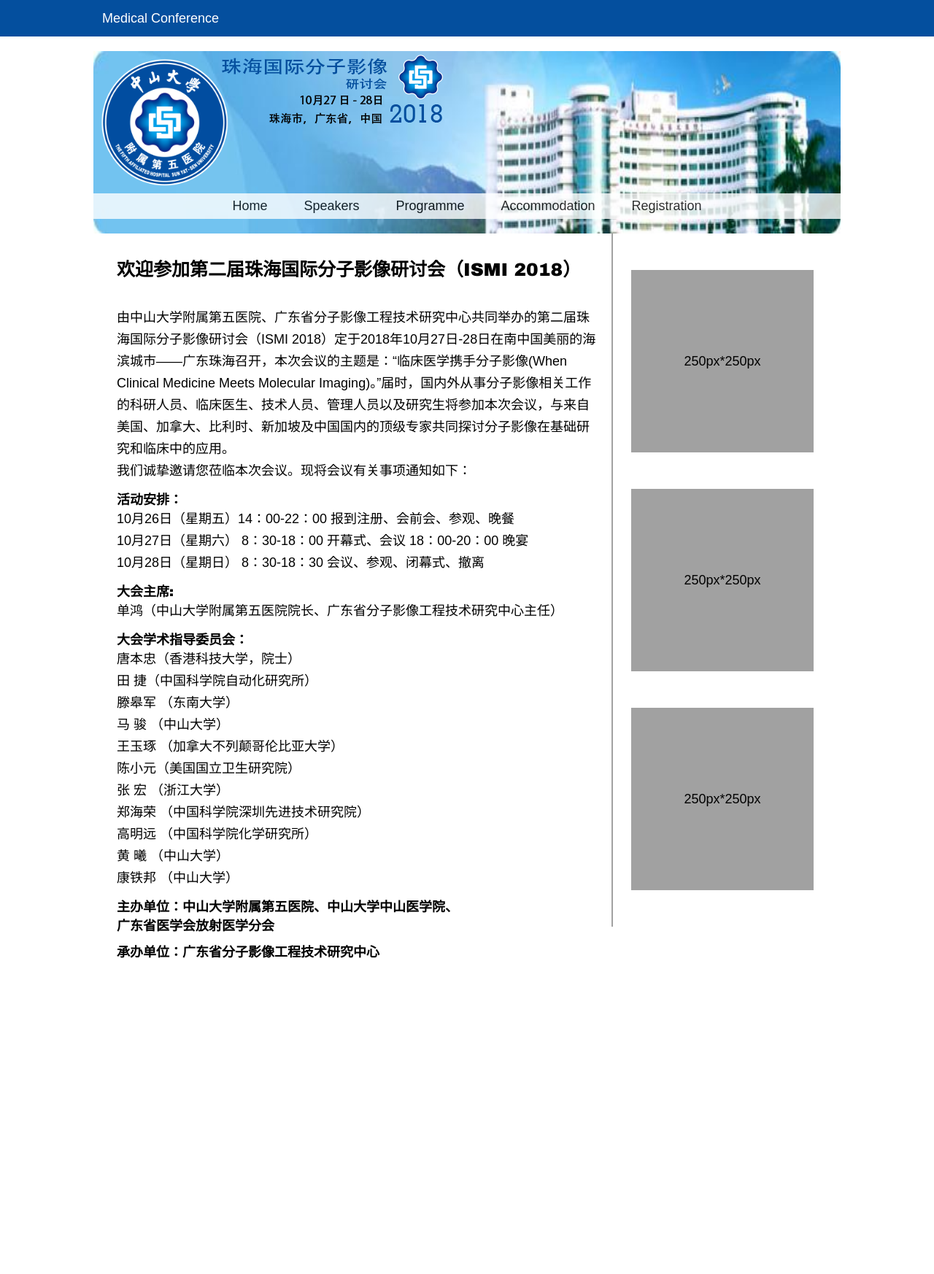
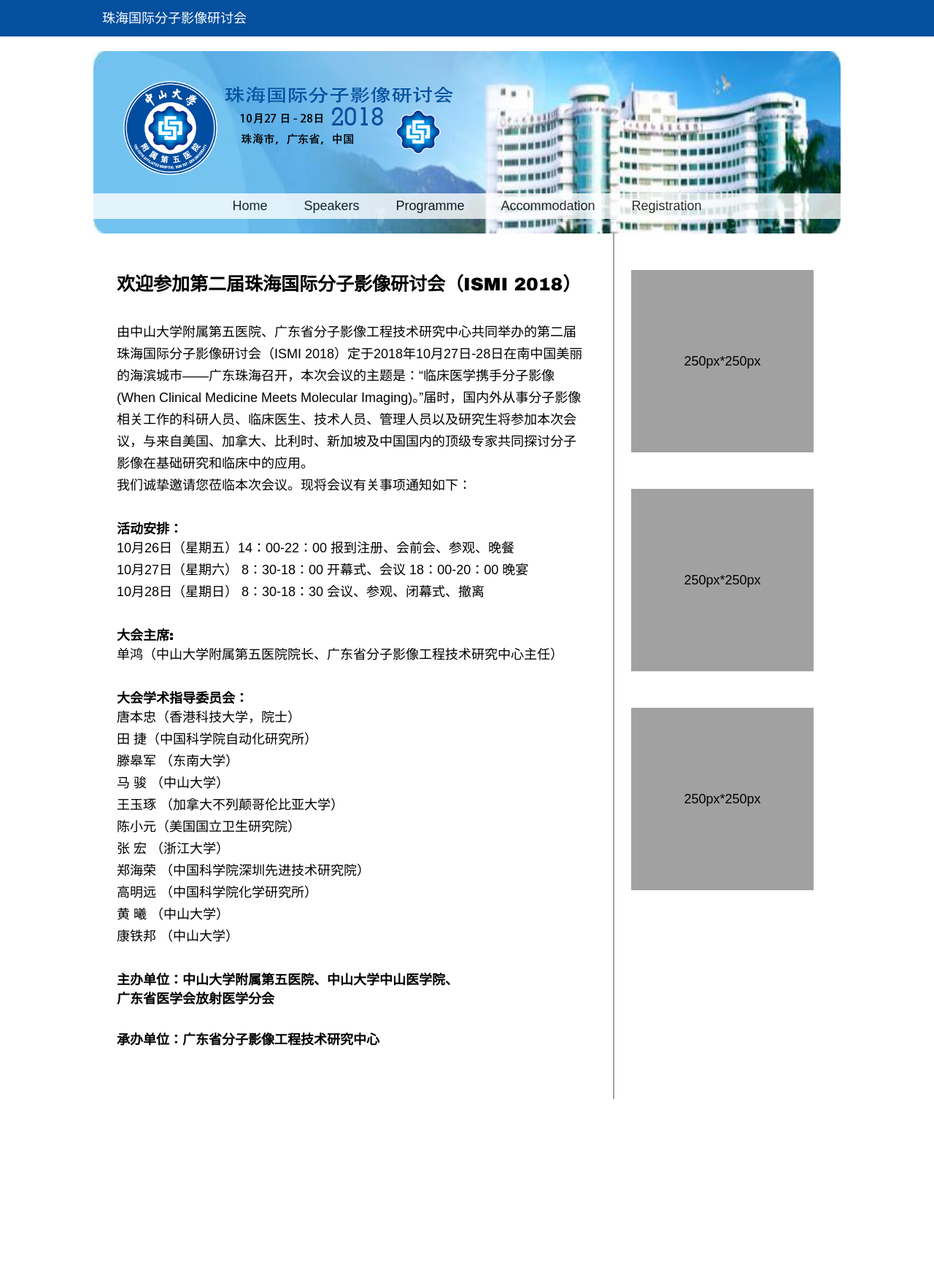
Before and after one commit to Mr-taiyan/web2, a Python web app: template templates/index.html in a window 1280 px wide. Shown: the top 1746 px of the page at 73% size. Before the commit the page ends 1313 px from the top, so only its background shows below. Run offline with Jinja, Linux system fonts and the light colour scheme; the template is opened without the code that fills it, so the values that code supplies are empty.

Commit message:
修改了标准距离等（手机bug存在）

```diff
--- a/static/css/style.css
+++ b/static/css/style.css
@@ -56,24 +56,24 @@
 .logo1{
     /*background: lemonchiffon;*/
     position: absolute;
-    left:0;
-    top:0;
-    width: 285px;
-    height:285px;
-    margin-left: -45px;
-    margin-top: -45px;
+    left: 30px;
+    top:30px;
+    width: 150px;
+    height:150px;
 }
 
 .logo1>img{
     width:100%;
     height:100%;
+
 }
 
 .logo2{
     /*background: lawngreen;*/
     position: absolute;
-    left:175px;
-    top:0;
+    left:180px;
+    top: 48px;
+    /*width: 10px;*/
 }
 
 .navigator{
@@ -172,12 +172,15 @@
 .content-main{
     /*background: yellowgreen;*/
     width: 700px;
+    padding-top: 20px;
+    padding-bottom: 50px;
     /*height: 100%;*/
+    border-right: 2px solid #a1a1a1;
 }
 
 .content-item{
     /*background: cadetblue;*/
-    padding: 20px 20px;
+    padding: 20px 40px 20px 20px;
 }
 
 .content-item>h1{
@@ -191,18 +194,17 @@
 }
 
 .content-item>h2{
-    margin-top: 10px;
+    margin-top: 30px;
 }
 
-.advertisment{
+.advertisment {
     position: absolute;
 
     right: 0;
     top: 0;
-    width:300px;
+    width: 300px;
     /*height:100%;*/
     /*background: orangered;*/
-    border-left: 2px solid #a1a1a1;
 }
 
 .advertisment .example{
@@ -317,3 +319,7 @@
     font-size: 18px;
     color: #a1a1a1;
 }
+
+/*.footer-content a{*/
+    /*!*text-decoration: none;*!*/
+/*}*/
--- a/templates/base.html
+++ b/templates/base.html
@@ -11,7 +11,7 @@
 <body>
 <div class="ban-top">
     <div class="ban-top-content">
-        Medical Conference
+       珠海国际分子影像研讨会
     </div>
 </div>
 
@@ -54,7 +54,7 @@
             <hr/>
             <p>
                 联系人：郑晓琴，向韧<br/>
-                联系电话：0756-2528613,15812748023，18218939257<br/>
+                联系电话：0756-2528613，15812748023，18218939257<br/>
                 电子邮箱：sysumi_zhuhai@163.com<br/>
             </p>
         </div>
```
Also changed, not shown: static/images/conference.png, static/images/logo1.png.
